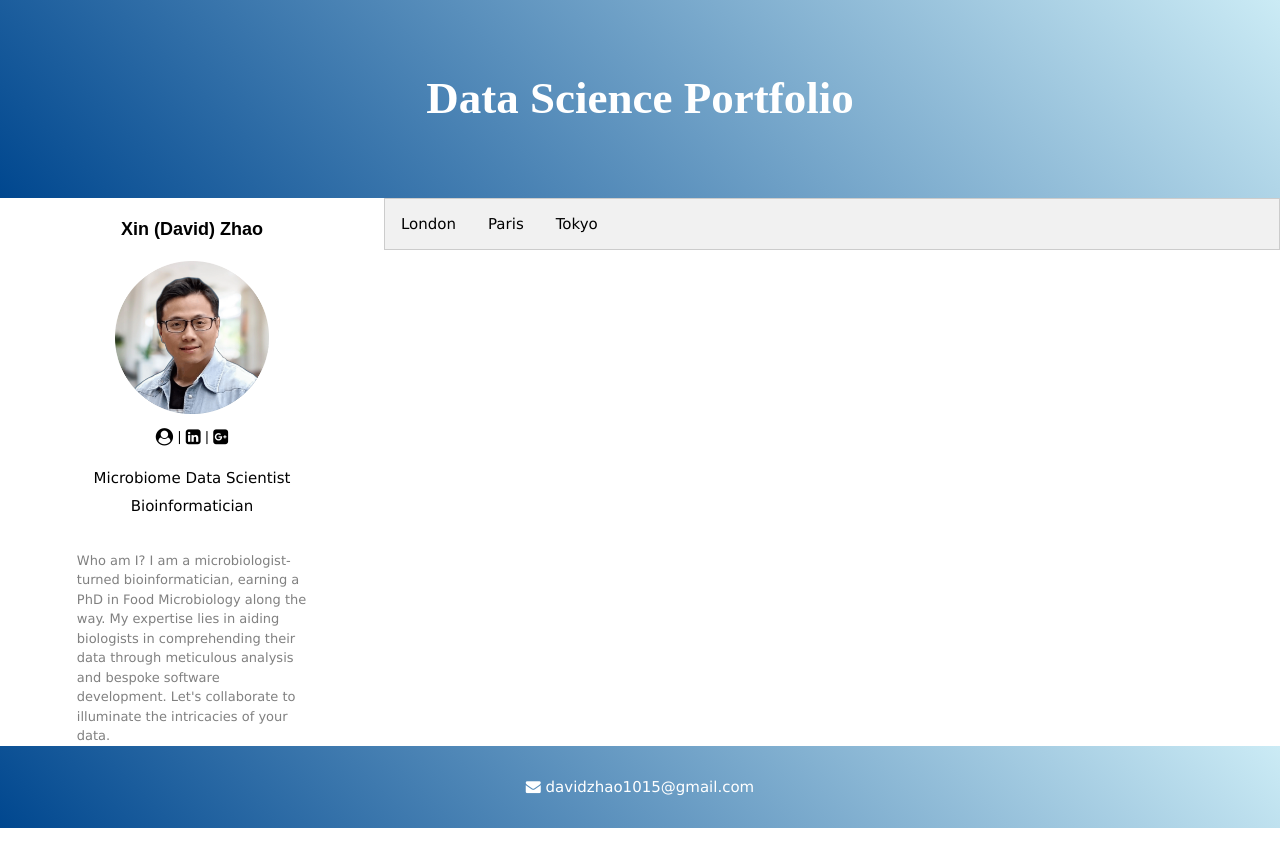
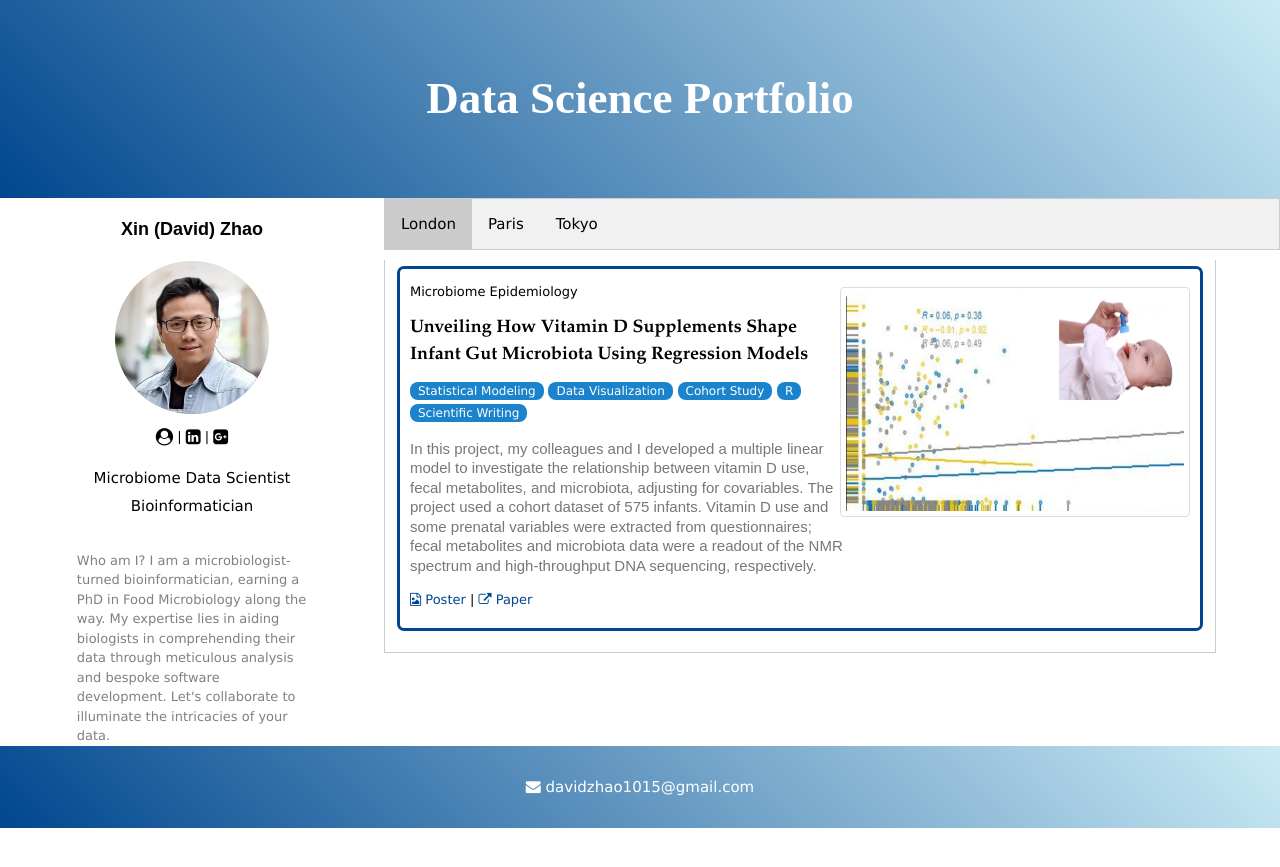
Before and after one commit to davidzhao1015/zhao1015-david.github.io, a Jekyll site: the page index.html, which Jekyll copies as it is, in a window 1280 px wide. Shown: the top 867 px of the page. Built offline with Jekyll 4.4.1, drawn with Linux system fonts in a browser that asks for light colours.

Commit message:
reset default tab

```diff
--- a/index.html
+++ b/index.html
@@ -252,7 +252,7 @@
 
 <!-- Tab links -->
   <div class="tab">
-    <button class="tablinks" onclick="openCity(event, 'London')">London</button>
+    <button class="tablinks" onclick="openCity(event, 'London')" id="defaultOpen">London</button>
     <button class="tablinks" onclick="openCity(event, 'Paris')">Paris</button>
     <button class="tablinks" onclick="openCity(event, 'Tokyo')">Tokyo</button>
   </div>
```
